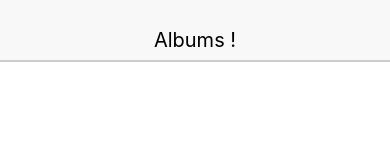
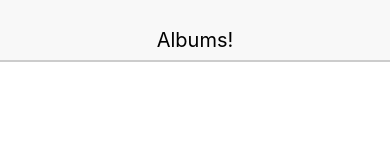
Before and after one commit to NickFoden/react-native-albums, a React Native app: screen / in a window 390 px wide. Shown: the top 160 px of the page. Built offline with nearby package versions, Linux system fonts and the light colour scheme.

Commit message:
Passing props to header.

```diff
--- a/index.js
+++ b/index.js
@@ -3,7 +3,7 @@ import { AppRegistry } from 'react-native';
 import Header from './src/components/header';
 
 const App = () => (
-    <Header />
+    <Header headerText={'Albums!'} />
 );
 
 AppRegistry.registerComponent('albums', () => App);
--- a/src/components/header.js
+++ b/src/components/header.js
@@ -1,12 +1,12 @@
 import React from 'react';
 import { Text, View } from 'react-native';
 
-const Header = () => {
+const Header = (props) => {
     const { textStyle, viewStyle } = styles;
 
     return  (
         <View style={viewStyle}>
-            <Text style={textStyle}>Albums !</Text>
+            <Text style={textStyle}>{props.headerText}</Text>
         </View>
     );
 };
```
